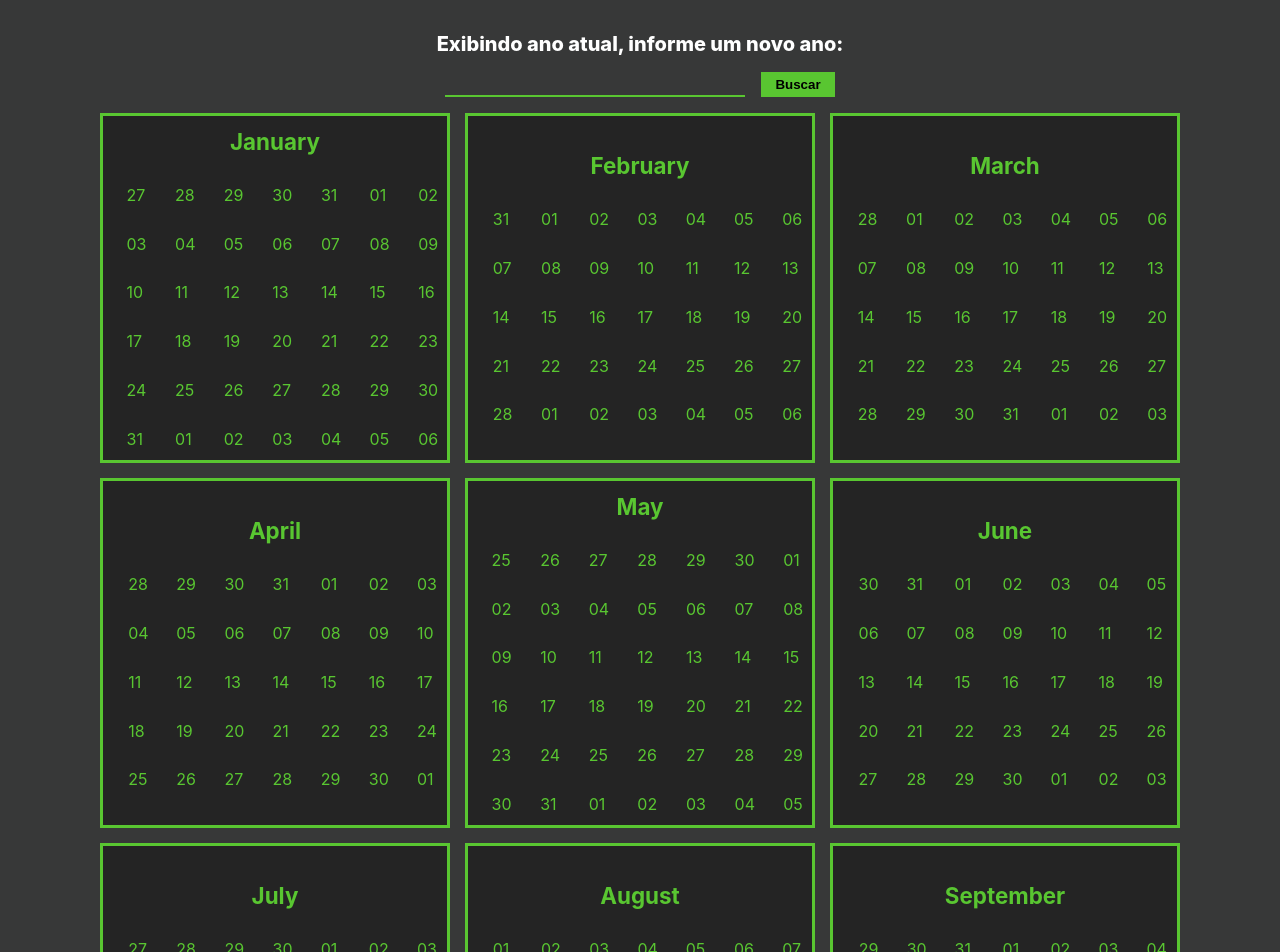
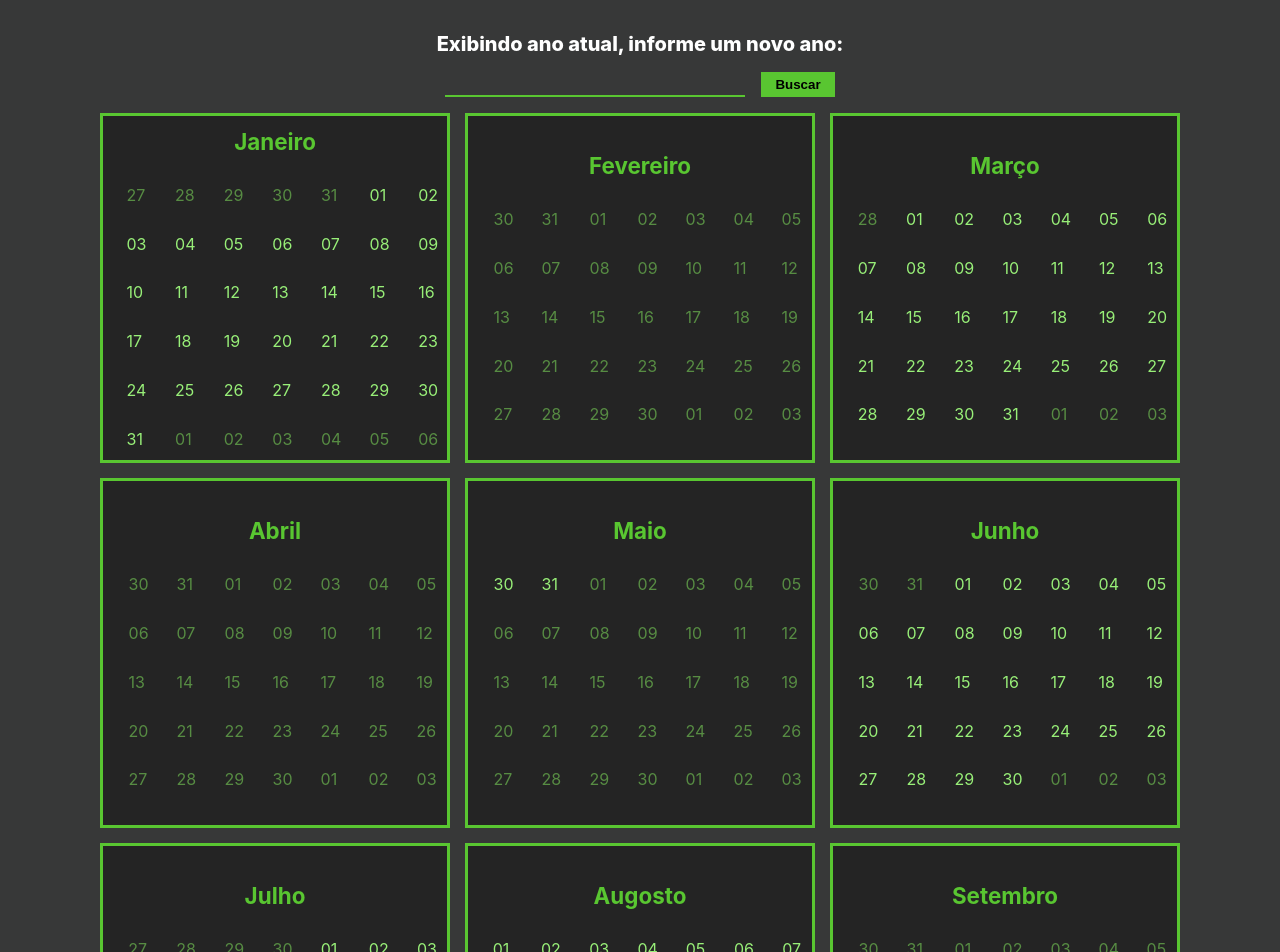
Before and after one commit to kayo12/Templates-example, a Next.js app in the folder calendar/: page / in a window 1280 px wide. Shown: the top 952 px of the page. Built offline with nearby package versions, Linux system fonts and the light colour scheme.

Commit message:
feat: update mudando cor de dias que não pertencem ao mês

```diff
--- a/calendar/src/components/Calendar.tsx
+++ b/calendar/src/components/Calendar.tsx
@@ -2,6 +2,7 @@ import Mes from "./Mes";
 import { useEffect, useState, useSyncExternalStore } from "react";
 
 export default function Calendar(props) {
+
   const [year, setYear] = useState("2021");
 
   useEffect(() => {
@@ -21,9 +22,12 @@ export default function Calendar(props) {
       </div>
       <div className="inputYear">
         <input type="text" id="year" className="year" />
-        <button className="btnSearch"onClick={OnChangeYear}>Buscar</button>
+        <button className="btnSearch"onClick={OnChangeYear} placeholder="Ex: 2025">Buscar</button>
       </div>
       <Mes ano={Number(year)} />
     </div>
   );
+
+
+
 }
--- a/calendar/src/components/Days.tsx
+++ b/calendar/src/components/Days.tsx
@@ -2,15 +2,13 @@ import Moment from "moment";
 import { useState, useEffect } from "react";
 
 export default function Days(props) {
+  type day = "green" | "gray";
   const [month, setMonth] = useState([]);
   const [date, setDate] = useState(
     Moment().locale("pt").month(props.m).year(props.y)
   );
 
-
-
   useEffect(() => {
-
     let firstDay = date.clone().startOf("month").startOf("week");
     let endDay = date.clone().endOf("month").endOf("week");
     let Day = firstDay.clone().subtract(1, "day");
@@ -28,19 +26,30 @@ export default function Days(props) {
     }
 
     setMonth(arrayUpdate);
-    setDate(date.year(props.y))
-    console.log(month);
-  }, [date,props.y]);
+    setDate(date.year(props.y));
+
+    console.log(date);
+  }, [date, props.y]);
 
   return (
     <div>
       {month.map((week) => (
         <div key={week} className="week">
-          {week.map((d) => (
-            <span className="day" key={d._d.getTime() + props.month}>
-              {d.format("DD").toString()}
-            </span>
-          ))}
+          {week.map((d) =>
+
+            d.format("DD") + "" + d._d.getMonth() ===
+            d.format("DD") + "" + props.chave ? (
+              <span className="green" key={d._d.getDate() + "" + props.chave}>
+                {console.log(`monent ${d.format("DD")} do mes ${d._d.getUTCMonth()} do props  ${d._d.getDate()}  + ${props.chave} + ${props.m}`)}
+                {d.format("DD").toString()}
+              </span>
+            ) : (
+              <span className="gray" key={d._d.getDate() + "" + props.chave}>
+                {console.log(`monent ${d.format("DD")} do mes ${d._d.getUTCMonth()} do props  ${d._d.getDate()}  + ${props.chave} +  ${props.m}`)}
+                {d.format("DD").toString()}
+              </span>
+            )
+          )}
         </div>
       ))}
     </div>
--- a/calendar/src/components/Mes.tsx
+++ b/calendar/src/components/Mes.tsx
@@ -7,27 +7,27 @@ interface MesAno {
 }
 export default function Mes(props?: MesAno) {
   let month = [
-    "January",
-    "February",
-    "March",
-    "April",
-    "May",
-    "June",
-    "July",
-    "August",
-    "September",
-    "October",
-    "November",
-    "December",
+    "Janeiro",
+    "Fevereiro",
+    "Março",
+    "Abril",
+    "Maio",
+    "Junho",
+    "Julho",
+    "Augosto",
+    "Setembro",
+    "Outubro",
+    "Novembro",
+    "Dezembro",
   ];
   return (
     <div className="container">
-        {month.map((current) => (
+        {month.map((current, index) => (
           <div className="Months">
               <span className="currentMonth" key={current}>
                 {current}
               </span>
-              <Days key={current} m={current} y={props.ano}/>
+              <Days chave={index} m={current} y={props.ano}/>
           </div>
         ))}
     </div>
--- a/calendar/src/styles/globals.css
+++ b/calendar/src/styles/globals.css
@@ -60,12 +60,20 @@ font-size: 1.4rem;
 
 }
 
-.day{
+.green{
     display: block;
     padding: 0.9rem;
     font-size: 1rem;
-    color: #59c631;
+    color: #98ef78;
     width: 10%;
+}
+
+.gray{
+  display: block;
+  padding: 0.9rem;
+  font-size: 1rem;
+  color: #578c43;
+  width: 10%;
 }
 
 
```
